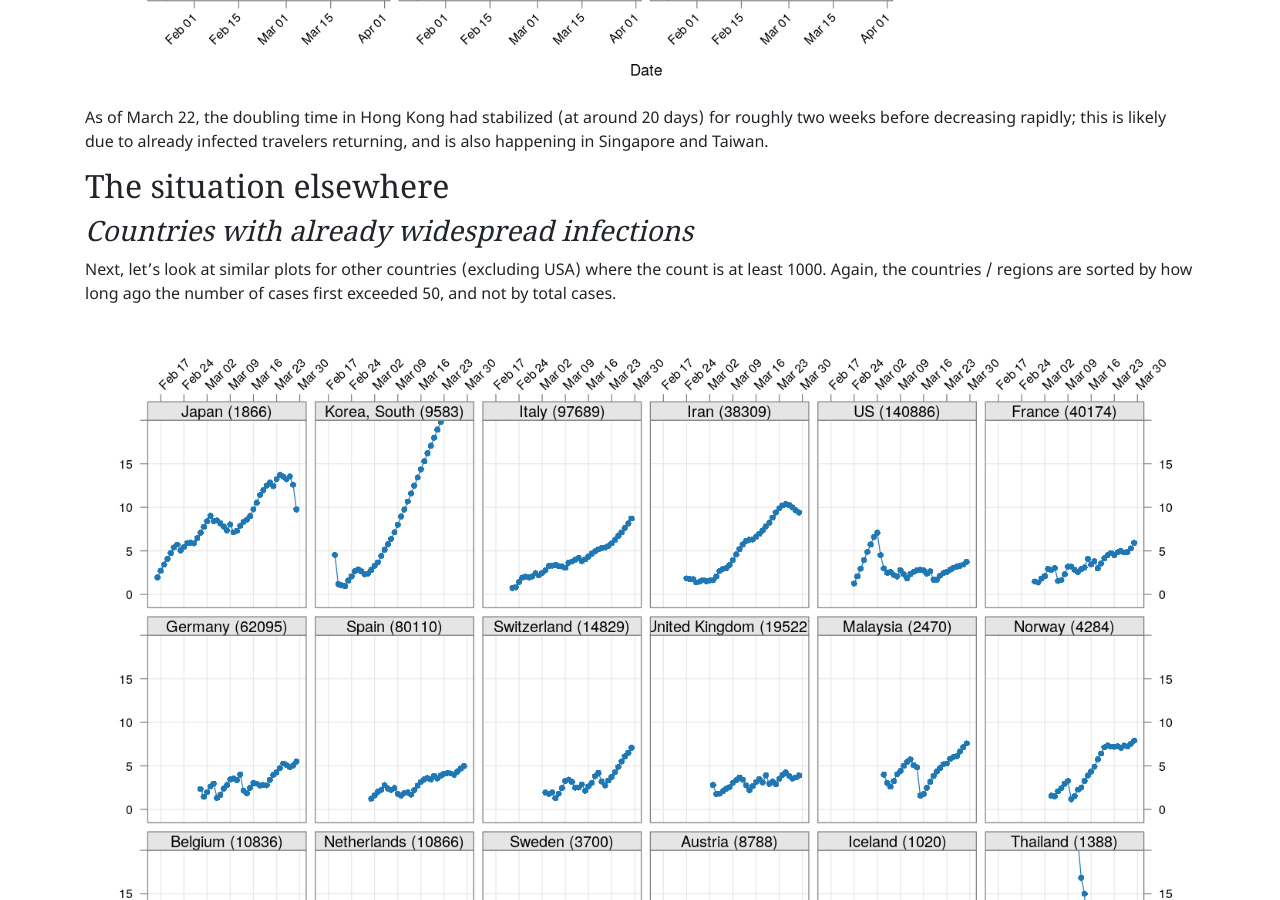
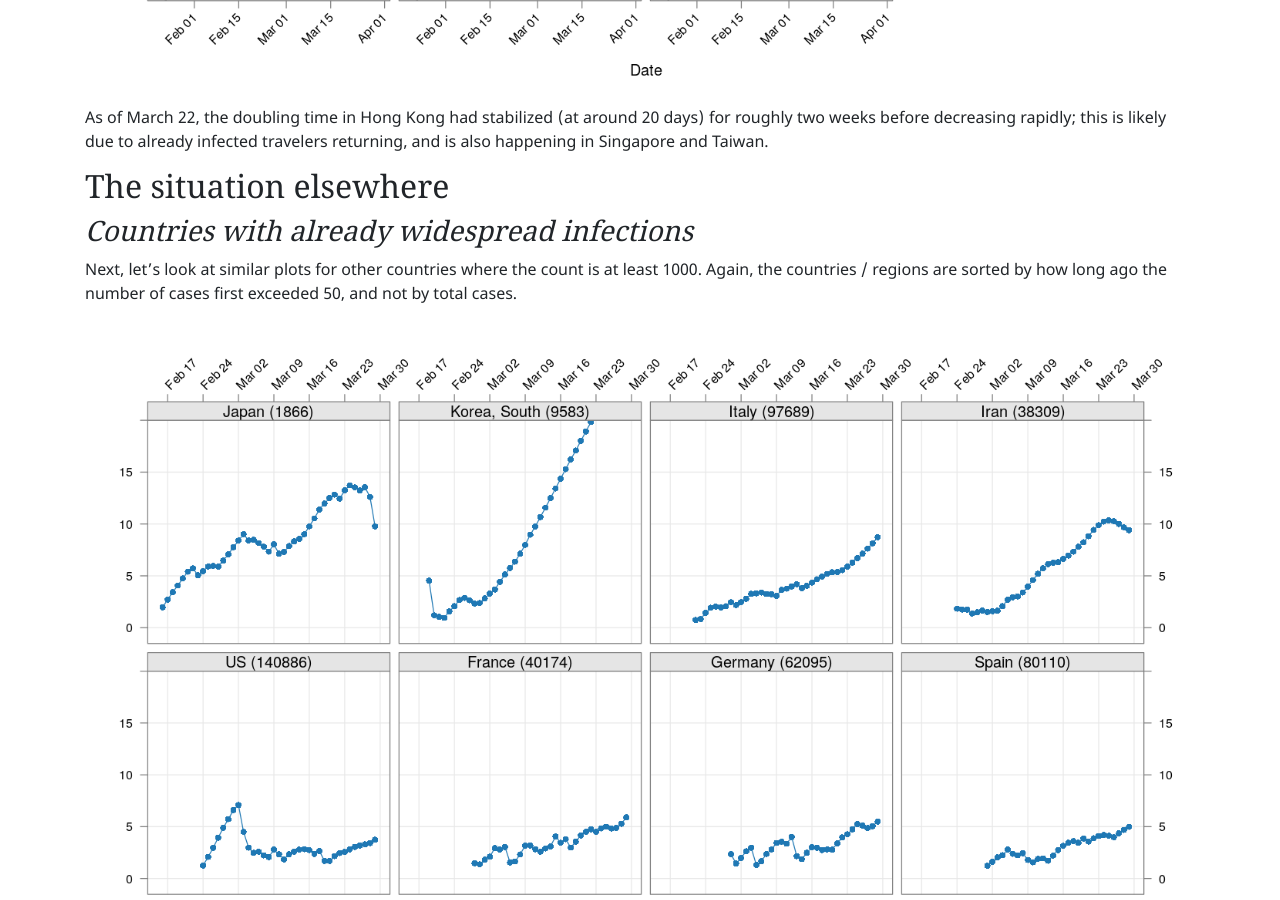
Before and after one commit to deepayan/deepayan.github.io, a Jekyll site: the page built from covid-19/doubling.md, in a window 1280 px wide and 900 px high, scrolled down 4621 px. Built offline with Jekyll 4.4.1, drawn with Linux system fonts in a browser that asks for light colours; some web fonts are replaced.

Commit message:
split >1000 plot into two

````diff
--- a/covid-19/doubling.md
+++ b/covid-19/doubling.md
@@ -249,10 +249,10 @@
 
 ### Countries with already widespread infections
 
-Next, let's look at similar plots for other countries (excluding USA)
-where the count is at least 1000. Again, the countries / regions are
-sorted by how long ago the number of cases first exceeded 50, and not
-by total cases.
+Next, let's look at similar plots for other countries where the count
+is at least 1000. Again, the countries / regions are sorted by how
+long ago the number of cases first exceeded 50, and not by total
+cases.
 
 
 
@@ -266,10 +266,10 @@
        data = devolution, type = "o", pch = 16, grid = TRUE,
        ylim = c(NA, 20), xlab = "Date", ylab = "Doubling time (days)",
        scales = list(alternating = 3, x = list(rot = 45)),
-       as.table = TRUE, between = list(x = 0.5, y = 0.5))
+       layout = c(0, 24), as.table = TRUE, between = list(x = 0.5, y = 0.5))
 ```
 
-![plot of chunk unnamed-chunk-7](figures/doubling-unnamed-chunk-7-1.png)
+![plot of chunk unnamed-chunk-7](figures/doubling-unnamed-chunk-7-1.png)![plot of chunk unnamed-chunk-7](figures/doubling-unnamed-chunk-7-2.png)
 
 
 Unfortunately, many of these countries do not show systematic increase
@@ -291,6 +291,7 @@
 
 The countries that seem to be doing well are Denmark, Sweden, and
 Norway, and to a lesser extent Iran and even Italy.
+
 
 
 
````
Also changed, not shown: covid-19/doubling.rmd (+6 -5 lines), index.md (+5 -2 lines), covid-19/figures/doubling-unnamed-chunk-7-1.png, covid-19/figures/doubling-unnamed-chunk-7-2.png (added).
